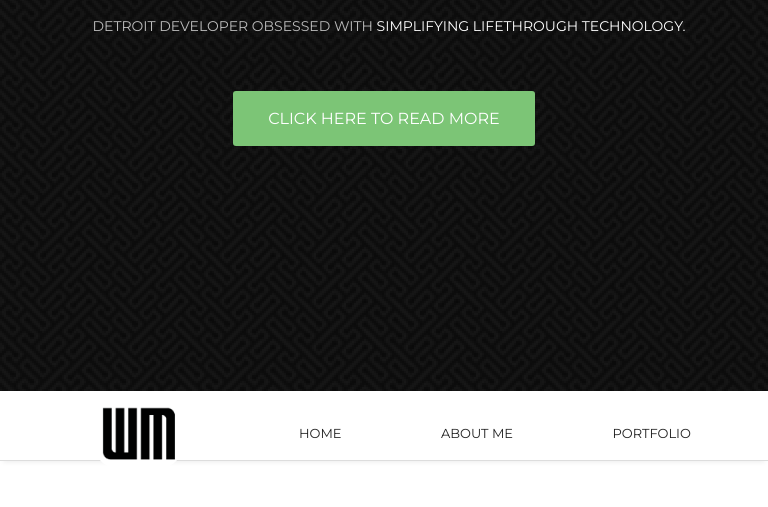
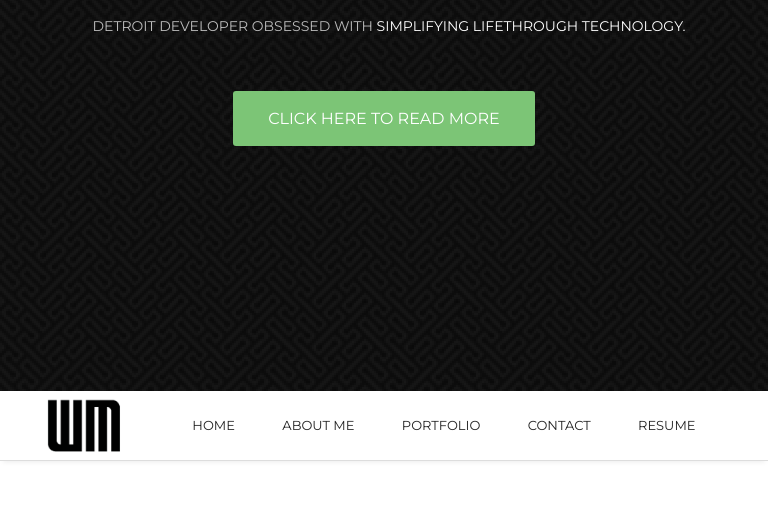
Before and after one commit to 52lions06/williammckelvey, a plain HTML site: page index.html in a window 768 px wide. Shown: the part 431-938 px from the top of the page. Drawn offline with nearby package versions, Linux system fonts and the light colour scheme.

Commit message:
nav bar done - responsive

```diff
--- a/css/responsive.css
+++ b/css/responsive.css
@@ -33,9 +33,10 @@
 	.form{ margin:0;}
 	.contact-info-box{ margin:0 ;}
 	.social-link{ margin:0;}
-
+	.small-logo img{height:}
 	.main-nav{ display:block !important; }
-	.main-nav li a{ padding:8px 15px;}
+	.main-nav li a{ padding:0px 15px;}
+	.main-nav li {margin:0px 0px 0px -50px}
 	/*.portfolioContainer{ width:750px; margin:0px auto !important; }
 	.Portfolio-box{ height:250px;}*/
 
--- a/css/style.css
+++ b/css/style.css
@@ -295,7 +295,7 @@ Check out Veed.Me*/
 }
 .main-nav li{
 	display:inline;
-	margin:0 1px;
+	margin:0px 0px 0px -10px;
 }
 .main-nav li a{
 	display:inline-block;
```
